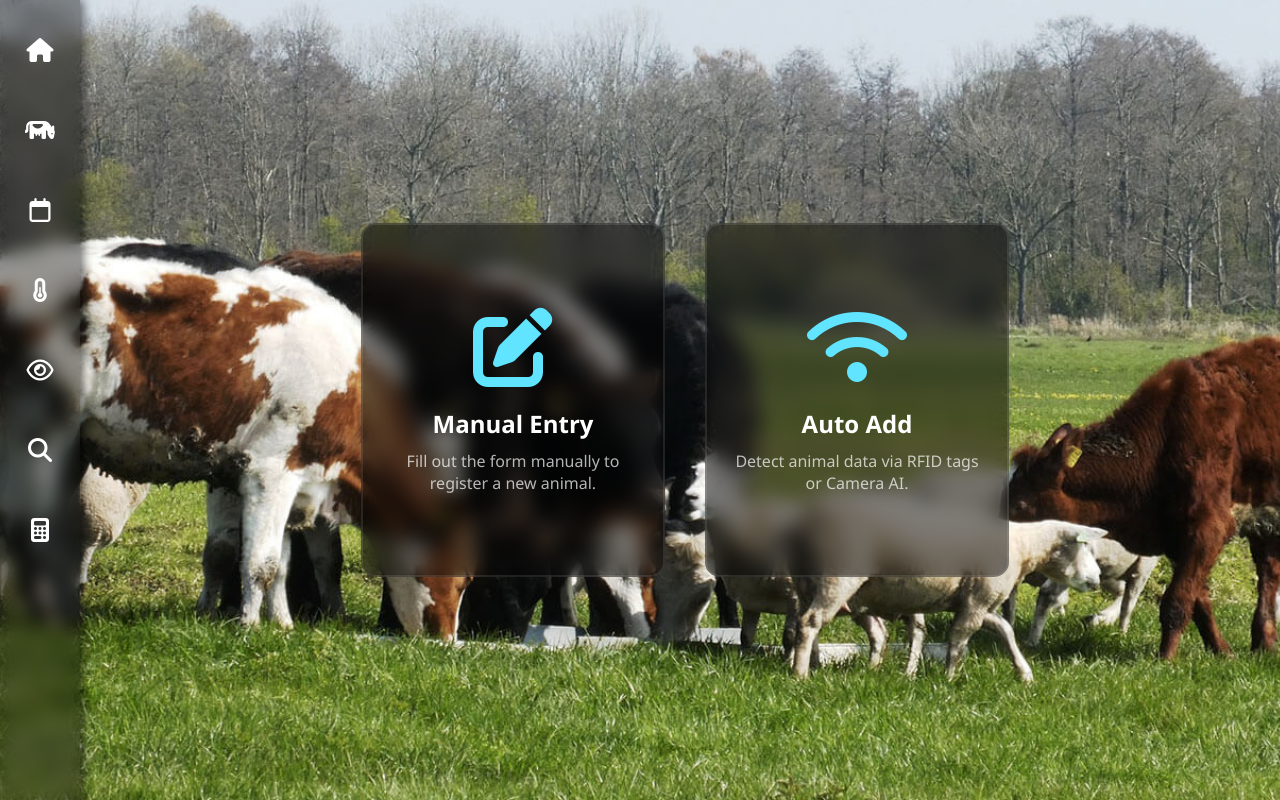
After one commit to SAADTARIQ2503/LivestockIQ, a Django app: page /animals/select/ in a window 1280 px wide. The commit adds this page. Run offline with Django 5.2, Linux system fonts and the light colour scheme.

```diff
--- a/LivestockIQ/alerts/templates/anomalies.html
+++ b/LivestockIQ/alerts/templates/anomalies.html
@@ -176,7 +176,7 @@
             <a href="{% url 'accounts:home' %}"><i class="fa-solid fa-house"></i><span class="tooltip">Home</span></a>
         </div>
         <div class="nav-item">
-            <a href="{% url 'animals:add_animal' %}"><i class="fas fa-cow"></i><span class="tooltip">Add Animal</span></a>
+            <a href="{% url 'animals:select_method' %}"><i class="fas fa-cow"></i><span class="tooltip">Add Animal</span></a>
         </div>
         <div class="nav-item">
             <a href="{% url 'health:vaccination_schedule' %}"><i class="fa-regular fa-calendar"></i><span class="tooltip">Vaccination Schedule</span></a>
@@ -191,7 +191,7 @@
             <a href="{% url 'animals:search_livestock' %}"><i class="fas fa-search"></i><span class="tooltip">Search Livestock</span></a>
         </div>
         <div class="nav-item">
-            <a href="{% url 'calculate_cost:calculator' %}"><i class="fas fa-calculator active-icon"></i><span class="tooltip">Calculate Cost</span></a>
+            <a href="{% url 'calculate_cost:calculator' %}"><i class="fas fa-calculator "></i><span class="tooltip">Calculate Cost</span></a>
         </div>
 
     </div>
--- a/LivestockIQ/alerts/templates/anomaly_detail.html
+++ b/LivestockIQ/alerts/templates/anomaly_detail.html
@@ -169,7 +169,7 @@
             <a href="{% url 'accounts:home' %}"><i class="fa-solid fa-house"></i><span class="tooltip">Home</span></a>
         </div>
         <div class="nav-item">
-            <a href="{% url 'animals:add_animal' %}"><i class="fas fa-cow"></i><span class="tooltip">Add Animal</span></a>
+            <a href="{% url 'animals:select_method' %}"><i class="fas fa-cow"></i><span class="tooltip">Add Animal</span></a>
         </div>
         <div class="nav-item">
             <a href="{% url 'health:vaccination_schedule' %}"><i class="fa-regular fa-calendar"></i><span class="tooltip">Vaccination Schedule</span></a>
@@ -184,7 +184,7 @@
             <a href="{% url 'animals:search_livestock' %}"><i class="fas fa-search"></i><span class="tooltip">Search Livestock</span></a>
         </div>
         <div class="nav-item">
-            <a href="{% url 'calculate_cost:calculator' %}"><i class="fas fa-calculator active-icon"></i><span class="tooltip">Calculate Cost</span></a>
+            <a href="{% url 'calculate_cost:calculator' %}"><i class="fas fa-calculator "></i><span class="tooltip">Calculate Cost</span></a>
         </div>
 
     </div>
--- a/LivestockIQ/animals/templates/search_animal.html
+++ b/LivestockIQ/animals/templates/search_animal.html
@@ -319,7 +319,7 @@
             <a href="{% url 'accounts:home' %}"><i class="fa-solid fa-house"></i><span class="tooltip">Home</span></a>
         </div>
         <div class="nav-item">
-            <a href="{% url 'animals:add_animal' %}"><i class="fas fa-cow"></i><span class="tooltip">Add Animal</span></a>
+<a href="{% url 'animals:select_method' %}"><i class="fas fa-cow"></i><span class="tooltip">Add Animal</span></a>
         </div>
         <div class="nav-item">
             <a href="{% url 'health:vaccination_schedule' %}"><i class="fa-regular fa-calendar active-icon"></i><span class="tooltip">Vaccination Schedule</span></a>
@@ -334,7 +334,7 @@
             <a href="{% url 'animals:search_livestock' %}"><i class="fas fa-search"></i><span class="tooltip">Search Livestock</span></a>
         </div>
         <div class="nav-item">
-            <a href="{% url 'calculate_cost:calculator' %}"><i class="fas fa-calculator active-icon"></i><span class="tooltip">Calculate Cost</span></a>
+            <a href="{% url 'calculate_cost:calculator' %}"><i class="fas fa-calculator "></i><span class="tooltip">Calculate Cost</span></a>
         </div>
 
 
--- /dev/null
+++ b/LivestockIQ/animals/templates/select_method.html
@@ -0,0 +1,205 @@
+{% load static %}
+<!DOCTYPE html>
+<html lang="en">
+<head>
+    <meta charset="UTF-8">
+    <meta name="viewport" content="width=device-width, initial-scale=1.0">
+    <title>Select Add Method</title>
+    <link rel="stylesheet" href="https://cdnjs.cloudflare.com/ajax/libs/font-awesome/6.5.2/css/all.min.css">
+
+    <style>
+        /* REUSED STYLES FROM YOUR PREVIOUS FILES */
+        body {
+            margin: 0;
+            padding: 0;
+            background-image: url("{% static 'accounts/BgImg.jpeg' %}");
+            background-size: cover;
+            background-position: center;
+            min-height: 100vh;
+            font-family: 'Segoe UI', Roboto, Helvetica, Arial, sans-serif;
+            color: white;
+            display: flex;
+        }
+
+               .sidebar {
+            width: 80px;
+            height: 100vh;
+            position: fixed;
+            top: 0;
+            left: 0;
+            display: flex;
+            flex-direction: column;
+            align-items: center;
+            padding-top: 20px;
+            background: rgba(0, 0, 0, 0.4);
+            backdrop-filter: blur(8px);
+            box-shadow: 3px 0 10px rgba(0, 0, 0, 0.6);
+            z-index: 100;
+        }
+
+        .nav-item a {
+            display: flex;
+            justify-content: center;
+            align-items: center;
+            width: 100%;
+            height: 100%;
+            color: inherit;
+            text-decoration: none;
+            position: relative;
+        }
+        .nav-item {
+            width: 100%;
+            height: 60px;
+            display: flex;
+            justify-content: center;
+            align-items: center;
+            position: relative;
+            margin-bottom: 20px;
+            cursor: pointer;
+            transition: background 0.2s;
+        }
+
+        .nav-item:hover {
+            background: rgba(255, 255, 255, 0.1);
+        }
+
+        .nav-item i {
+            font-size: 24px;
+            color: #ffffff;
+            transition: color 0.2s;
+        }
+
+        /* Tooltip Styling */
+        .tooltip {
+            visibility: hidden;25px
+            opacity: 0;
+            background-color: #2b0c4d;
+            /* Dark purple tooltip background */
+            color: #fff;
+            text-align: center;
+            border-radius: 4px;
+            padding: 5px 10px;
+            position: absolute;
+            z-index: 1;
+            left: calc(100% + 15px);
+            white-space: nowrap;
+            transition: opacity 0.3s;
+        }
+
+        .nav-item:hover .tooltip {
+            visibility: visible;
+            opacity: 1;
+        }
+
+        .tooltip::after {
+            content: "";
+            position: absolute;
+            top: 50%;
+            right: 100%;
+            margin-top: -5px;
+            border-width: 5px;
+            border-style: solid;
+            border-color: transparent #3b1c6d transparent transparent;
+        }
+
+        /* --- NEW STYLES FOR SELECTION CARDS --- */
+        .main-content {
+            margin-left: 90px;
+            width: calc(100% - 90px);
+            display: flex;
+            justify-content: center;
+            align-items: center;
+            min-height: 100vh;
+            gap: 40px; /* Space between the two cards */
+            flex-wrap: wrap;
+        }
+
+        .choice-card {
+            width: 300px;
+            height: 350px;
+            background: rgba(0, 0, 0, 0.5);
+            backdrop-filter: blur(10px);
+            border-radius: 15px;
+            display: flex;
+            flex-direction: column;
+            justify-content: center;
+            align-items: center;
+            cursor: pointer;
+            transition: transform 0.3s, background 0.3s, box-shadow 0.3s;
+            text-decoration: none; /* For the link */
+            color: white;
+            border: 2px solid rgba(255, 255, 255, 0.1);
+        }
+
+        .choice-card:hover {
+            transform: translateY(-10px); /* Lift up effect */
+            background: rgba(59, 28, 109, 0.6); /* Purple tint on hover */
+            box-shadow: 0 10px 30px rgba(0, 0, 0, 0.5);
+            border-color: rgba(255, 255, 255, 0.5);
+        }
+
+        .choice-icon {
+            font-size: 80px;
+            margin-bottom: 20px;
+            color: #60e4ff;
+        }
+
+        .choice-title {
+            font-size: 24px;
+            font-weight: 600;
+            margin-bottom: 10px;
+        }
+
+        .choice-desc {
+            font-size: 16px;
+            color: rgba(255, 255, 255, 0.7);
+            text-align: center;
+            padding: 0 20px;
+        }
+
+    </style>
+</head>
+<body>
+
+    <div class="sidebar">
+        <div class="nav-item">
+            <a href="{% url 'accounts:home' %}"><i class="fa-solid fa-house"></i><span class="tooltip">Home</span></a>
+        </div>
+        <div class="nav-item">
+<a href="{% url 'animals:select_method' %}"><i class="fas fa-cow"></i><span class="tooltip">Add Animal</span></a>
+        </div>
+        <div class="nav-item">
+            <a href="{% url 'health:vaccination_schedule' %}"><i class="fa-regular fa-calendar"></i><span class="tooltip">Vaccination Schedule</span></a>
+        </div>
+        <div class="nav-item">
+            <a href="{% url 'environment:view_data' %}"><i class="fas fa-thermometer-half"></i><span class="tooltip">Environmental Data</span></a>
+        </div>
+        <div class="nav-item">
+            <a href="{% url 'alerts:anomalies' %}"><i class="fa-regular fa-eye"></i><span class="tooltip">Anomalies</span></a>
+        </div>
+        <div class="nav-item">
+            <a href="{% url 'animals:search_livestock' %}"><i class="fas fa-search"></i><span class="tooltip">Search Livestock</span></a>
+        </div>
+        <div class="nav-item">
+             <a href="{% url 'calculate_cost:calculator' %}"><i class="fas fa-calculator"></i><span class="tooltip">Calculate Cost</span></a>
+        </div>
+    </div>
+
+    <div class="main-content">
+
+        <a href="{% url 'animals:add_animal' %}" class="choice-card">
+            <i class="fas fa-pen-to-square choice-icon"></i>
+            <div class="choice-title">Manual Entry</div>
+            <div class="choice-desc">Fill out the form manually to register a new animal.</div>
+        </a>
+
+        <a href="{% url 'animals:auto_add' %}" class="choice-card">
+            <i class="fas fa-wifi choice-icon"></i>
+            <div class="choice-title">Auto Add</div>
+            <div class="choice-desc">Detect animal data via RFID tags or Camera AI.</div>
+        </a>
+
+    </div>
+
+</body>
+</html>
--- a/LivestockIQ/animals/urls.py
+++ b/LivestockIQ/animals/urls.py
@@ -7,4 +7,6 @@ urlpatterns = [
     # This will be the URL: .../animals/add/
     path('add_animal/', views.add_animal, name='add_animal'),
     path('search/', views.search_animal, name='search_livestock'),
+    path('select/', views.select_method, name='select_method'),
+    path('auto_add/', views.auto_add, name='auto_add'),
 ]
--- a/LivestockIQ/animals/views.py
+++ b/LivestockIQ/animals/views.py
@@ -102,3 +102,14 @@ def search_animal(request):
         'filters': query_set,
     }
     return render(request, 'search_animal.html', context)
+
+
+# ... existing imports ...
+
+def select_method(request):
+    """Renders the page to choose between Manual or Auto"""
+    return render(request, 'select_method.html')
+
+def auto_add(request):
+    """Renders the RFID/Camera simulation page"""
+    return render(request, 'auto_add.html')
--- a/LivestockIQ/calculate_cost/templates/calculate_cost.html
+++ b/LivestockIQ/calculate_cost/templates/calculate_cost.html
@@ -627,7 +627,7 @@
             <a href="{% url 'accounts:home' %}"><i class="fa-solid fa-house"></i><span class="tooltip">Home</span></a>
         </div>
         <div class="nav-item">
-            <a href="{% url 'animals:add_animal' %}"><i class="fas fa-cow"></i><span class="tooltip">Add Animal</span></a>
+<a href="{% url 'animals:select_method' %}"><i class="fas fa-cow"></i><span class="tooltip">Add Animal</span></a>
         </div>
         <div class="nav-item">
             <a href="{% url 'health:vaccination_schedule' %}"><i class="fa-regular fa-calendar"></i><span class="tooltip">Vaccination Schedule</span></a>
@@ -642,7 +642,7 @@
             <a href="{% url 'animals:search_livestock' %}"><i class="fas fa-search"></i><span class="tooltip">Search Livestock</span></a>
         </div>
         <div class="nav-item">
-            <a href="#"><i class="fas fa-calculator active-icon"></i><span class="tooltip">Calculate Cost</span></a>
+            <a href="#"><i class="fas fa-calculator "></i><span class="tooltip">Calculate Cost</span></a>
         </div>
 
     </div>
--- a/LivestockIQ/environment/templates/environment/view_data.html
+++ b/LivestockIQ/environment/templates/environment/view_data.html
@@ -238,7 +238,7 @@
             <a href="{% url 'accounts:home' %}"><i class="fa-solid fa-house"></i><span class="tooltip">Home</span></a>
         </div>
         <div class="nav-item">
-            <a href="{% url 'animals:add_animal' %}"><i class="fas fa-cow"></i><span class="tooltip">Add Animal</span></a>
+<a href="{% url 'animals:select_method' %}"><i class="fas fa-cow"></i><span class="tooltip">Add Animal</span></a>
         </div>
         <div class="nav-item">
             <a href="{% url 'health:vaccination_schedule' %}"><i class="fa-regular fa-calendar"></i><span class="tooltip">Vaccination Schedule</span></a>
@@ -253,7 +253,7 @@
             <a href="{% url 'animals:search_livestock' %}"><i class="fas fa-search"></i><span class="tooltip">Search Livestock</span></a>
         </div>
         <div class="nav-item">
-            <a href="{% url 'calculate_cost:calculator' %}"><i class="fas fa-calculator active-icon"></i><span class="tooltip">Calculate Cost</span></a>
+            <a href="{% url 'calculate_cost:calculator' %}"><i class="fas fa-calculator "></i><span class="tooltip">Calculate Cost</span></a>
         </div>
 
 
--- a/LivestockIQ/health/templates/health/recommended_vaccines.html
+++ b/LivestockIQ/health/templates/health/recommended_vaccines.html
@@ -249,7 +249,7 @@
             <a href="{% url 'accounts:home' %}"><i class="fa-solid fa-house"></i><span class="tooltip">Home</span></a>
         </div>
         <div class="nav-item">
-            <a href="{% url 'animals:add_animal' %}"><i class="fas fa-cow"></i><span class="tooltip">Add Animal</span></a>
+<a href="{% url 'animals:select_method' %}"><i class="fas fa-cow"></i><span class="tooltip">Add Animal</span></a>
         </div>
         <div class="nav-item">
             <a href="{% url 'health:vaccination_schedule' %}"><i class="fa-regular fa-calendar active-icon"></i><span class="tooltip">Vaccination Schedule</span></a>
@@ -264,7 +264,7 @@
             <a href="{% url 'animals:search_livestock' %}"><i class="fas fa-search"></i><span class="tooltip">Search Livestock</span></a>
         </div>
         <div class="nav-item">
-            <a href="{% url 'calculate_cost:calculator' %}"><i class="fas fa-calculator active-icon"></i><span class="tooltip">Calculate Cost</span></a>
+            <a href="{% url 'calculate_cost:calculator' %}"><i class="fas fa-calculator "></i><span class="tooltip">Calculate Cost</span></a>
         </div>
 
 
--- a/LivestockIQ/health/templates/health/schedule_form.html
+++ b/LivestockIQ/health/templates/health/schedule_form.html
@@ -296,7 +296,7 @@
             <a href="{% url 'accounts:home' %}"><i class="fa-solid fa-house"></i><span class="tooltip">Home</span></a>
         </div>
         <div class="nav-item">
-            <a href="{% url 'animals:add_animal' %}"><i class="fas fa-cow"></i><span class="tooltip">Add Animal</span></a>
+<a href="{% url 'animals:select_method' %}"><i class="fas fa-cow"></i><span class="tooltip">Add Animal</span></a>
         </div>
         <div class="nav-item">
             <a href="{% url 'health:vaccination_schedule' %}"><i class="fa-regular fa-calendar active-icon"></i><span class="tooltip">Vaccination Schedule</span></a>
@@ -311,7 +311,7 @@
             <a href="{% url 'animals:search_livestock' %}"><i class="fas fa-search"></i><span class="tooltip">Search Livestock</span></a>
         </div>
          <div class="nav-item">
-            <a href="{% url 'calculate_cost:calculator' %}"><i class="fas fa-calculator active-icon"></i><span class="tooltip">Calculate Cost</span></a>
+            <a href="{% url 'calculate_cost:calculator' %}"><i class="fas fa-calculator "></i><span class="tooltip">Calculate Cost</span></a>
         </div>
 
     </div>
--- a/LivestockIQ/health/templates/health/vaccination_schedule.html
+++ b/LivestockIQ/health/templates/health/vaccination_schedule.html
@@ -202,7 +202,7 @@
             <a href="{% url 'accounts:home' %}"><i class="fa-solid fa-house"></i><span class="tooltip">Home</span></a>
         </div>
         <div class="nav-item">
-            <a href="{% url 'animals:add_animal' %}"><i class="fas fa-cow"></i><span class="tooltip">Add Animal</span></a>
+<a href="{% url 'animals:select_method' %}"><i class="fas fa-cow"></i><span class="tooltip">Add Animal</span></a>
         </div>
         <div class="nav-item">
             <a href="{% url 'health:vaccination_schedule' %}"><i class="fa-regular fa-calendar active-icon"></i><span class="tooltip">Vaccination Schedule</span></a>
@@ -217,7 +217,7 @@
             <a href="{% url 'animals:search_livestock' %}"><i class="fas fa-search"></i><span class="tooltip">Search Livestock</span></a>
         </div>
         <div class="nav-item">
-            <a href="{% url 'calculate_cost:calculator' %}"><i class="fas fa-calculator active-icon"></i><span class="tooltip">Calculate Cost</span></a>
+            <a href="{% url 'calculate_cost:calculator' %}"><i class="fas fa-calculator "></i><span class="tooltip">Calculate Cost</span></a>
         </div>
 
     </div>
--- a/LivestockIQ/health/templates/health/vaccine_detail.html
+++ b/LivestockIQ/health/templates/health/vaccine_detail.html
@@ -196,7 +196,7 @@
             <a href="{% url 'accounts:home' %}"><i class="fa-solid fa-house"></i><span class="tooltip">Home</span></a>
         </div>
         <div class="nav-item">
-            <a href="{% url 'animals:add_animal' %}"><i class="fas fa-cow"></i><span class="tooltip">Add Animal</span></a>
+<a href="{% url 'animals:select_method' %}"><i class="fas fa-cow"></i><span class="tooltip">Add Animal</span></a>
         </div>
         <div class="nav-item">
             <a href="{% url 'health:vaccination_schedule' %}"><i class="fa-regular fa-calendar active-icon"></i><span class="tooltip">Vaccination Schedule</span></a>
@@ -211,7 +211,7 @@
             <a href="{% url 'animals:search_livestock' %}"><i class="fas fa-search"></i><span class="tooltip">Search Livestock</span></a>
         </div>
         <div class="nav-item">
-            <a href="{% url 'calculate_cost:calculator' %}"><i class="fas fa-calculator active-icon"></i><span class="tooltip">Calculate Cost</span></a>
+            <a href="{% url 'calculate_cost:calculator' %}"><i class="fas fa-calculator "></i><span class="tooltip">Calculate Cost</span></a>
         </div>
 
     </div>
```
Also changed, not shown: LivestockIQ/accounts/templates/home.html (+3 -4 lines), LivestockIQ/animals/templates/add_animal.html (+5 -5 lines), LivestockIQ/animals/templates/auto_add.html (added, +200 -0 lines).
